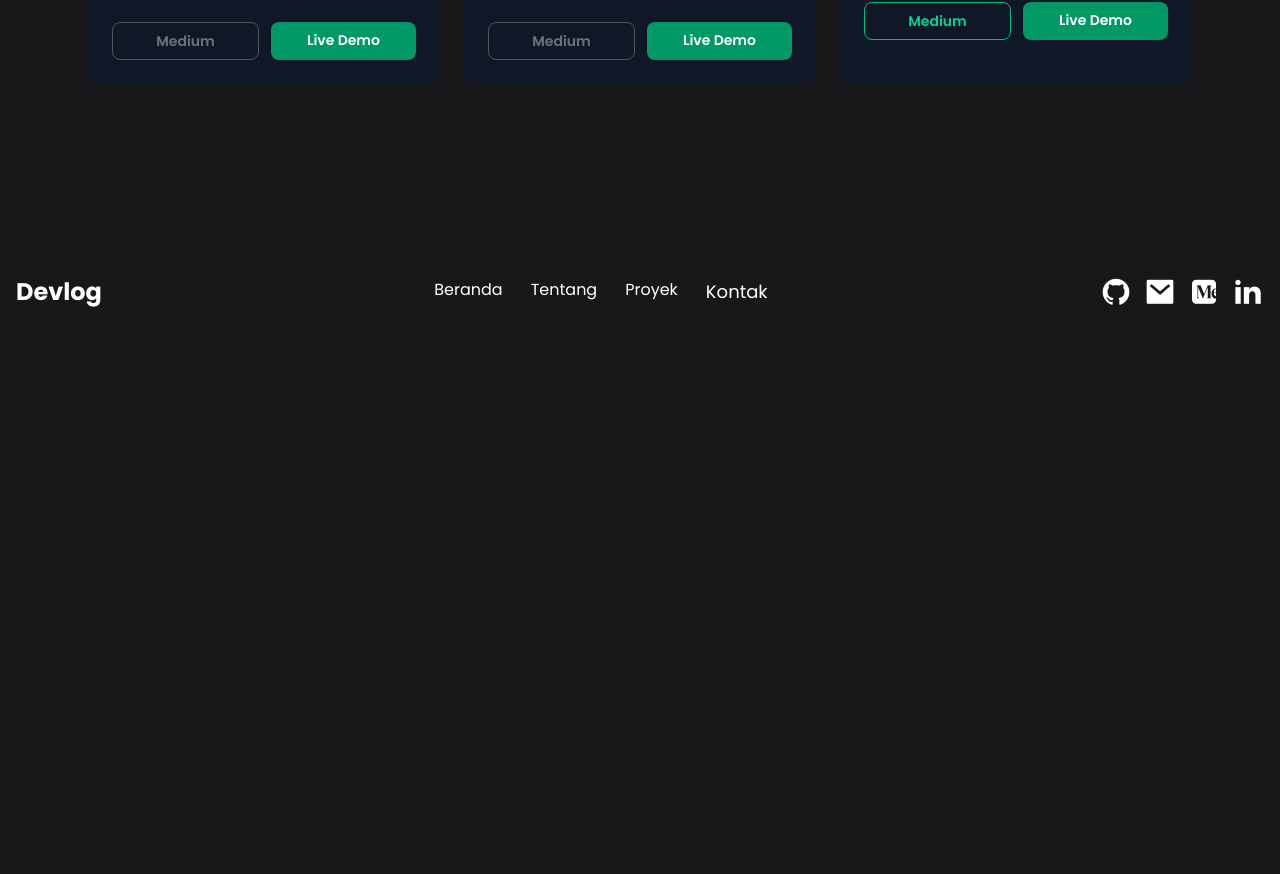
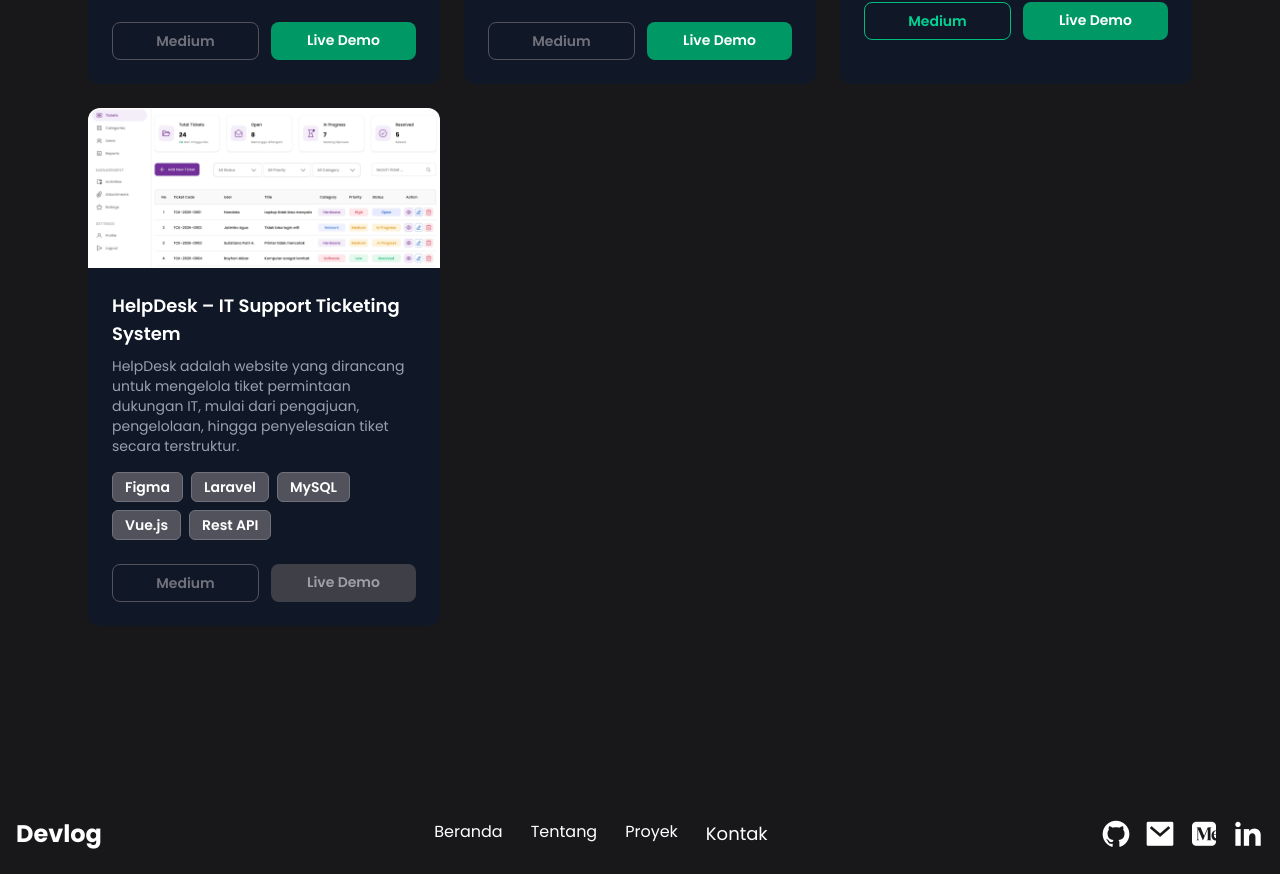
Before and after one commit to wahyuluky/portofolio, a React (Vite) app: page /projects in a window 1280 px wide. Shown: the part 1620-2494 px from the top of the page. Before the commit the page ends 1952 px from the top, so only its background shows below. Built offline with nearby package versions, Linux system fonts and the light colour scheme.

Commit message:
Update project 11.57

```diff
--- a/src/components/About.jsx
+++ b/src/components/About.jsx
@@ -19,8 +19,8 @@ const timeline = [
   },
   {
     year: "2025",
-    title: "Internship - Full Stack Web Developer",
-    desc: "Melaksanakan program magang di PT Esa Solusi Mandiri (ESACO) sebagai UI/UX Design dan Full Stack Web Developer. Bertanggung jawab dalam pengembangan aplikasi web, implementasi fitur frontend dan backend, integrasi database, serta perbaikan dan optimalisasi sistem sesuai kebutuhan perusahaan.",
+    title: "Internship - IT Staff at PT Esa Solusi Mandiri (ESACO)",
+    desc: "Melaksanakan program magang di PT Esa Solusi Mandiri (ESACO) sebagai UI/UX Design dan Full Stack Web Developer. Bertanggung jawab dalam perencanaan dan pengembangan aplikasi web, implementasi fitur frontend dan backend, integrasi database, serta perbaikan dan optimalisasi sistem sesuai kebutuhan perusahaan.",
   },
 ];
 
--- a/src/data.js
+++ b/src/data.js
@@ -178,6 +178,7 @@ import Projects6 from "/assets/proyek/proyek6.webp";
 import Projects7 from "/assets/proyek/proyek7.webp";
 import Projects8 from "/assets/proyek/proyek8.webp";
 import Projects9 from "/assets/proyek/proyek9.webp";
+import Projects10 from "/assets/proyek/proyek10.webp";
 
 export const projects = [
   {
@@ -270,4 +271,14 @@ export const projects = [
     mediumUrl: "https://medium.com/@wahyulukita19/mindstudy-app-a-ui-ux-journey-72b71d81c461",
     projectUrl: "https://www.figma.com/proto/jtjDZEQYqhWpFbfzmByMaW/MindStudy-App?node-id=0-1161&starting-point-node-id=0%3A1161&t=CnWZVsQT3SNCOgNq-1",
   },
+  {
+    id: 10,
+    gambar: Projects10,
+    title: "HelpDesk – IT Support Ticketing System",
+    category: ["web", "uiux"],
+    description: "HelpDesk adalah website yang dirancang untuk mengelola tiket permintaan dukungan IT, mulai dari pengajuan, pengelolaan, hingga penyelesaian tiket secara terstruktur.",
+    tech: ["Figma", "Laravel", "MySQL", "Vue.js", "Rest API"],
+    // mediumUrl: "https://medium.com/@wahyulukita19/helpdesk-it-support-ticketing-system-4a1c8d5a2b3c",
+    // projectUrl: "https://www.figma.com/proto/0g6k4r9XqjQ6Z0xW7J8V9A/HelpDesk?node-id=0-1&starting-point-node-id=0%3A1&t=G5nYlLzv2pXK4m5C-1",
+  },
 ];
```
